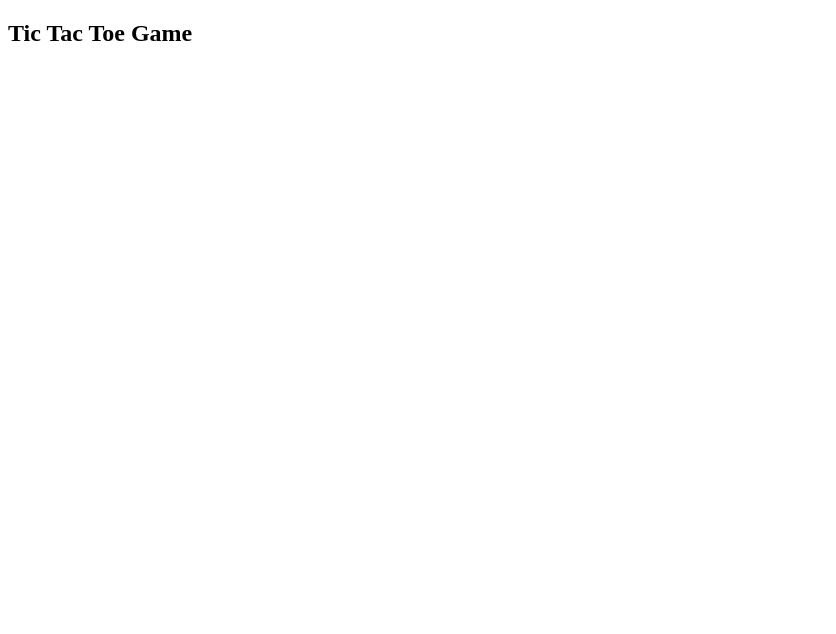
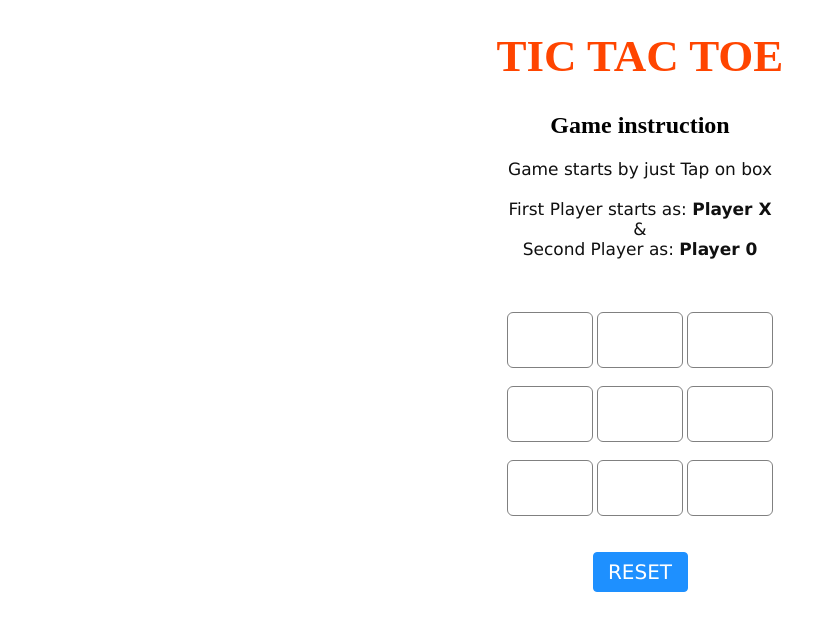
Before and after one commit to Siful-Bappy/Tic-Tac-Toe-Game, a plain HTML site: page index.html in a window 1280 px wide. Shown: the whole page, without its empty margins (0-836 px from the left). Drawn offline with Linux system fonts and the light colour scheme.

Commit message:
add task is almost complete

```diff
--- a/index.html
+++ b/index.html
@@ -1,14 +1,57 @@
 <!DOCTYPE html>
-<html lang="en">
+
 <head>
-    <meta charset="UTF-8">
-    <meta http-equiv="X-UA-Compatible" content="IE=edge">
     <meta name="viewport" content="width=device-width, initial-scale=1.0">
-    <title>Tic Tac Toe</title>
+    <link rel="stylesheet" href="style.css">
+    <script src="index.js"></script>
 </head>
+
 <body>
-    <section>
-        <h1>Tic Tac Toe Game</h1>
-    </section>
+    <div id="main">
+        <h1>TIC TAC TOE</h1>
+        <h2>Game instruction</h2>
+        <p id="ins">Game starts by just Tap on
+            box<br><br>First Player starts as:
+            <b>Player X</b><br>&<br>Second
+            Player as: <b>Player 0</b>
+        </p>
+        <br><br>
+        <input type="text" id="b1" onclick=
+            "myfunc_3(); myfunc();" readonly>
+
+        <input type="text" id="b2" onclick=
+            "myfunc_4(); myfunc();" readonly>
+
+        <input type="text" id="b3" onclick=
+            "myfunc_5(); myfunc();" readonly>
+        <br><br>
+
+        <input type="text" id="b4" onclick=
+            "myfunc_6(); myfunc();" readonly>
+
+        <input type="text" id="b5" onclick=
+            "myfunc_7(); myfunc();" readonly>
+
+        <input type="text" id="b6" onclick=
+            "myfunc_8(); myfunc();" readonly>
+        <br><br>
+
+        <input type="text" id="b7" onclick=
+            "myfunc_9(); myfunc();" readonly>
+
+        <input type="text" id="b8" onclick=
+            "myfunc_10();myfunc();" readonly>
+
+        <input type="text" id="b9" onclick=
+            "myfunc_11();myfunc();" readonly>
+        <br><br><br>
+        <button id="but" onclick="myfunc_2()">
+            RESET
+        </button>
+
+        <br><br>
+        <p id="print"></p>
+    </div>
 </body>
+
 </html>
--- /dev/null
+++ b/index.js
@@ -0,0 +1,360 @@
+const myfunc = () =>{
+    var b1, b2, b3, b4, b5, b6, b7, b8, b9;
+    b1 = document.getElementById("b1").value;
+    b2 = document.getElementById("b2").value;
+    b3 = document.getElementById("b3").value;
+    b4 = document.getElementById("b4").value;
+    b5 = document.getElementById("b5").value;
+    b6 = document.getElementById("b6").value;
+    b7 = document.getElementById("b7").value;
+    b8 = document.getElementById("b8").value;
+    b9 = document.getElementById("b9").value;
+
+    if ((b1 == 'x' || b1 == 'X') && (b2 == 'x' ||
+        b2 == 'X') && (b3 == 'x' || b3 == 'X')) {
+        document.getElementById('print')
+            .innerHTML = "Player X won";
+        document.getElementById("b4").disabled = true;
+        document.getElementById("b5").disabled = true;
+        document.getElementById("b6").disabled = true;
+        document.getElementById("b7").disabled = true;
+        document.getElementById("b8").disabled = true;
+        document.getElementById("b9").disabled = true;
+        window.alert('Player X won');
+    }
+    else if ((b1 == 'x' || b1 == 'X') && (b4 == 'x' ||
+        b4 == 'X') && (b7 == 'x' || b7 == 'X')) {
+        document.getElementById('print')
+            .innerHTML = "Player X won";
+        document.getElementById("b2").disabled = true;
+        document.getElementById("b3").disabled = true;
+        document.getElementById("b5").disabled = true;
+        document.getElementById("b6").disabled = true;
+        document.getElementById("b8").disabled = true;
+        document.getElementById("b9").disabled = true;
+
+        window.alert('Player X won');
+    }
+    else if ((b7 == 'x' || b7 == 'X') && (b8 == 'x' ||
+        b8 == 'X') && (b9 == 'x' || b9 == 'X')) {
+        document.getElementById('print')
+            .innerHTML = "Player X won";
+        document.getElementById("b1").disabled = true;
+        document.getElementById("b2").disabled = true;
+        document.getElementById("b3").disabled = true;
+        document.getElementById("b4").disabled = true;
+        document.getElementById("b5").disabled = true;
+        document.getElementById("b6").disabled = true;
+        window.alert('Player X won');
+    }
+    else if ((b3 == 'x' || b3 == 'X') && (b6 == 'x' ||
+        b6 == 'X') && (b9 == 'x' || b9 == 'X')) {
+        document.getElementById('print')
+            .innerHTML = "Player X won";
+        document.getElementById("b1").disabled = true;
+        document.getElementById("b2").disabled = true;
+        document.getElementById("b4").disabled = true;
+        document.getElementById("b5").disabled = true;
+        document.getElementById("b7").disabled = true;
+        document.getElementById("b8").disabled = true;
+        window.alert('Player X won');
+    }
+    else if ((b1 == 'x' || b1 == 'X') && (b5 == 'x' ||
+        b5 == 'X') && (b9 == 'x' || b9 == 'X')) {
+        document.getElementById('print')
+            .innerHTML = "Player X won";
+        document.getElementById("b2").disabled = true;
+        document.getElementById("b3").disabled = true;
+        document.getElementById("b4").disabled = true;
+        document.getElementById("b6").disabled = true;
+        document.getElementById("b7").disabled = true;
+        document.getElementById("b8").disabled = true;
+        window.alert('Player X won');
+    }
+    else if ((b3 == 'x' || b3 == 'X') && (b5 == 'x' ||
+        b5 == 'X') && (b7 == 'x' || b7 == 'X')) {
+        document.getElementById('print')
+            .innerHTML = "Player X won";
+        document.getElementById("b1").disabled = true;
+        document.getElementById("b2").disabled = true;
+        document.getElementById("b4").disabled = true;
+        document.getElementById("b6").disabled = true;
+        document.getElementById("b8").disabled = true;
+        document.getElementById("b9").disabled = true;
+        window.alert('Player X won');
+    }
+    else if ((b2 == 'x' || b2 == 'X') && (b5 == 'x' ||
+        b5 == 'X') && (b8 == 'x' || b8 == 'X')) {
+        document.getElementById('print')
+            .innerHTML = "Player X won";
+        document.getElementById("b1").disabled = true;
+        document.getElementById("b3").disabled = true;
+        document.getElementById("b4").disabled = true;
+        document.getElementById("b6").disabled = true;
+        document.getElementById("b7").disabled = true;
+        document.getElementById("b9").disabled = true;
+        window.alert('Player X won');
+    }
+    else if ((b4 == 'x' || b4 == 'X') && (b5 == 'x' ||
+        b5 == 'X') && (b6 == 'x' || b6 == 'X')) {
+        document.getElementById('print')
+            .innerHTML = "Player X won";
+        document.getElementById("b1").disabled = true;
+        document.getElementById("b2").disabled = true;
+        document.getElementById("b3").disabled = true;
+        document.getElementById("b7").disabled = true;
+        document.getElementById("b8").disabled = true;
+        document.getElementById("b9").disabled = true;
+        window.alert('Player X won');
+    }
+
+    else if ((b1 == '0' || b1 == '0') && (b2 == '0' ||
+        b2 == '0') && (b3 == '0' || b3 == '0')) {
+        document.getElementById('print')
+            .innerHTML = "Player 0 won";
+        document.getElementById("b4").disabled = true;
+        document.getElementById("b5").disabled = true;
+        document.getElementById("b6").disabled = true;
+        document.getElementById("b7").disabled = true;
+        document.getElementById("b8").disabled = true;
+        document.getElementById("b9").disabled = true;
+        window.alert('Player 0 won');
+    }
+    else if ((b1 == '0' || b1 == '0') && (b4 == '0' ||
+        b4 == '0') && (b7 == '0' || b7 == '0')) {
+        document.getElementById('print')
+            .innerHTML = "Player 0 won";
+        document.getElementById("b2").disabled = true;
+        document.getElementById("b3").disabled = true;
+        document.getElementById("b5").disabled = true;
+        document.getElementById("b6").disabled = true;
+        document.getElementById("b8").disabled = true;
+        document.getElementById("b9").disabled = true;
+        window.alert('Player 0 won');
+    }
+    else if ((b7 == '0' || b7 == '0') && (b8 == '0' ||
+        b8 == '0') && (b9 == '0' || b9 == '0')) {
+        document.getElementById('print')
+            .innerHTML = "Player 0 won";
+        document.getElementById("b1").disabled = true;
+        document.getElementById("b2").disabled = true;
+        document.getElementById("b3").disabled = true;
+        document.getElementById("b4").disabled = true;
+        document.getElementById("b5").disabled = true;
+        document.getElementById("b6").disabled = true;
+        window.alert('Player 0 won');
+    }
+    else if ((b3 == '0' || b3 == '0') && (b6 == '0' ||
+        b6 == '0') && (b9 == '0' || b9 == '0')) {
+        document.getElementById('print')
+            .innerHTML = "Player 0 won";
+        document.getElementById("b1").disabled = true;
+        document.getElementById("b2").disabled = true;
+        document.getElementById("b4").disabled = true;
+        document.getElementById("b5").disabled = true;
+        document.getElementById("b7").disabled = true;
+        document.getElementById("b8").disabled = true;
+        window.alert('Player 0 won');
+    }
+    else if ((b1 == '0' || b1 == '0') && (b5 == '0' ||
+        b5 == '0') && (b9 == '0' || b9 == '0')) {
+        document.getElementById('print')
+            .innerHTML = "Player 0 won";
+        document.getElementById("b2").disabled = true;
+        document.getElementById("b3").disabled = true;
+        document.getElementById("b4").disabled = true;
+        document.getElementById("b6").disabled = true;
+        document.getElementById("b7").disabled = true;
+        document.getElementById("b8").disabled = true;
+        window.alert('Player 0 won');
+    }
+    else if ((b3 == '0' || b3 == '0') && (b5 == '0' ||
+        b5 == '0') && (b7 == '0' || b7 == '0')) {
+        document.getElementById('print')
+            .innerHTML = "Player 0 won";
+        document.getElementById("b1").disabled = true;
+        document.getElementById("b2").disabled = true;
+        document.getElementById("b4").disabled = true;
+        document.getElementById("b6").disabled = true;
+        document.getElementById("b8").disabled = true;
+        document.getElementById("b9").disabled = true;
+        window.alert('Player 0 won');
+    }
+    else if ((b2 == '0' || b2 == '0') && (b5 == '0' ||
+        b5 == '0') && (b8 == '0' || b8 == '0')) {
+        document.getElementById('print')
+            .innerHTML = "Player 0 won";
+        document.getElementById("b1").disabled = true;
+        document.getElementById("b3").disabled = true;
+        document.getElementById("b4").disabled = true;
+        document.getElementById("b6").disabled = true;
+        document.getElementById("b7").disabled = true;
+        document.getElementById("b9").disabled = true;
+        window.alert('Player 0 won');
+    }
+    else if ((b4 == '0' || b4 == '0') && (b5 == '0' ||
+        b5 == '0') && (b6 == '0' || b6 == '0')) {
+        document.getElementById('print')
+            .innerHTML = "Player 0 won";
+        document.getElementById("b1").disabled = true;
+        document.getElementById("b2").disabled = true;
+        document.getElementById("b3").disabled = true;
+        document.getElementById("b7").disabled = true;
+        document.getElementById("b8").disabled = true;
+        document.getElementById("b9").disabled = true;
+        window.alert('Player 0 won');
+    }
+
+    else if ((b1 == 'X' || b1 == '0') && (b2 == 'X'
+        || b2 == '0') && (b3 == 'X' || b3 == '0') &&
+        (b4 == 'X' || b4 == '0') && (b5 == 'X' ||
+        b5 == '0') && (b6 == 'X' || b6 == '0') &&
+        (b7 == 'X' || b7 == '0') && (b8 == 'X' ||
+        b8 == '0') && (b9 == 'X' || b9 == '0')) {
+            document.getElementById('print')
+                .innerHTML = "Match Tie";
+            window.alert('Match Tie');
+    }
+    else {
+        if (flag == 1) {
+            document.getElementById('print')
+                .innerHTML = "Player X Turn";
+        }
+        else {
+            document.getElementById('print')
+                .innerHTML = "Player 0 Turn";
+        }
+    }
+}
+
+function myfunc_2() {
+    location.reload();
+    document.getElementById('b1').value = '';
+    document.getElementById("b2").value = '';
+    document.getElementById("b3").value = '';
+    document.getElementById("b4").value = '';
+    document.getElementById("b5").value = '';
+    document.getElementById("b6").value = '';
+    document.getElementById("b7").value = '';
+    document.getElementById("b8").value = '';
+    document.getElementById("b9").value = '';
+
+}
+
+flag = 1;
+function myfunc_3() {
+    if (flag == 1) {
+        document.getElementById("b1").value = "X";
+        document.getElementById("b1").disabled = true;
+        flag = 0;
+    }
+    else {
+        document.getElementById("b1").value = "0";
+        document.getElementById("b1").disabled = true;
+        flag = 1;
+    }
+}
+
+function myfunc_4() {
+    if (flag == 1) {
+        document.getElementById("b2").value = "X";
+        document.getElementById("b2").disabled = true;
+        flag = 0;
+    }
+    else {
+        document.getElementById("b2").value = "0";
+        document.getElementById("b2").disabled = true;
+        flag = 1;
+    }
+}
+
+function myfunc_5() {
+    if (flag == 1) {
+        document.getElementById("b3").value = "X";
+        document.getElementById("b3").disabled = true;
+        flag = 0;
+    }
+    else {
+        document.getElementById("b3").value = "0";
+        document.getElementById("b3").disabled = true;
+        flag = 1;
+    }
+}
+
+function myfunc_6() {
+    if (flag == 1) {
+        document.getElementById("b4").value = "X";
+        document.getElementById("b4").disabled = true;
+        flag = 0;
+    }
+    else {
+        document.getElementById("b4").value = "0";
+        document.getElementById("b4").disabled = true;
+        flag = 1;
+    }
+}
+
+function myfunc_7() {
+    if (flag == 1) {
+        document.getElementById("b5").value = "X";
+        document.getElementById("b5").disabled = true;
+        flag = 0;
+    }
+    else {
+        document.getElementById("b5").value = "0";
+        document.getElementById("b5").disabled = true;
+        flag = 1;
+    }
+}
+
+function myfunc_8() {
+    if (flag == 1) {
+        document.getElementById("b6").value = "X";
+        document.getElementById("b6").disabled = true;
+        flag = 0;
+    }
+    else {
+        document.getElementById("b6").value = "0";
+        document.getElementById("b6").disabled = true;
+        flag = 1;
+    }
+}
+
+function myfunc_9() {
+    if (flag == 1) {
+        document.getElementById("b7").value = "X";
+        document.getElementById("b7").disabled = true;
+        flag = 0;
+    }
+    else {
+        document.getElementById("b7").value = "0";
+        document.getElementById("b7").disabled = true;
+        flag = 1;
+    }
+}
+
+function myfunc_10() {
+    if (flag == 1) {
+        document.getElementById("b8").value = "X";
+        document.getElementById("b8").disabled = true;
+        flag = 0;
+    }
+    else {
+        document.getElementById("b8").value = "0";
+        document.getElementById("b8").disabled = true;
+        flag = 1;
+    }
+}
+
+function myfunc_11() {
+    if (flag == 1) {
+        document.getElementById("b9").value = "X";
+        document.getElementById("b9").disabled = true;
+        flag = 0;
+    }
+    else {
+        document.getElementById("b9").value = "0";
+        document.getElementById("b9").disabled = true;
+        flag = 1;
+    }
+}
--- /dev/null
+++ b/style.css
@@ -0,0 +1,46 @@
+    h1 {
+        color: orangered;
+        font-size: 45px;
+    }
+    #b1, #b2, #b3, #b4, #b5,
+    #b6, #b7, #b8, #b9 {
+        width: 80px;
+        height: 52px;
+        margin: auto;
+        border: 1px solid gray;
+        border-radius: 6px;
+        font-size: 30px;
+        text-align: center;
+    }
+    #but {
+        box-sizing: border-box;
+        width: 95px;
+        height: 40px;
+        border: 1px solid dodgerblue;
+        margin: auto;
+        border-radius: 4px;
+        font-family: Verdana,
+            Geneva, Tahoma, sans-serif;
+
+        background-color: dodgerblue;
+        color: white;
+        font-size: 20px;
+        cursor: pointer;
+    }
+    #print {
+        font-family: Verdana,
+            Geneva, Tahoma, sans-serif;
+
+        color: dodgerblue;
+        font-size: 20px;
+    }
+    #main {
+        text-align: center;
+    }
+    #ins {
+        font-family: Verdana,
+            Geneva, Tahoma, sans-serif;
+
+        color: rgb(16, 16, 16);
+        font-size: 17px;
+    }
```
